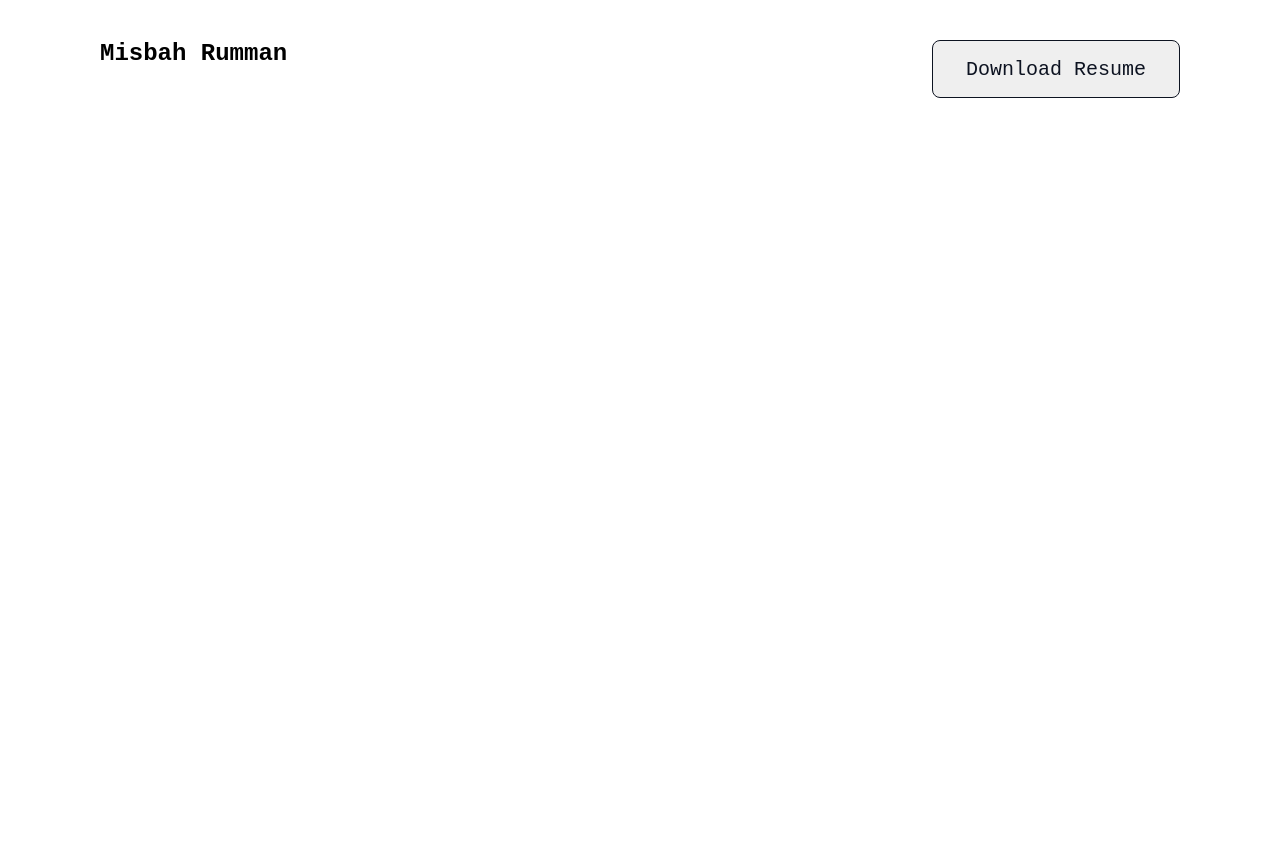
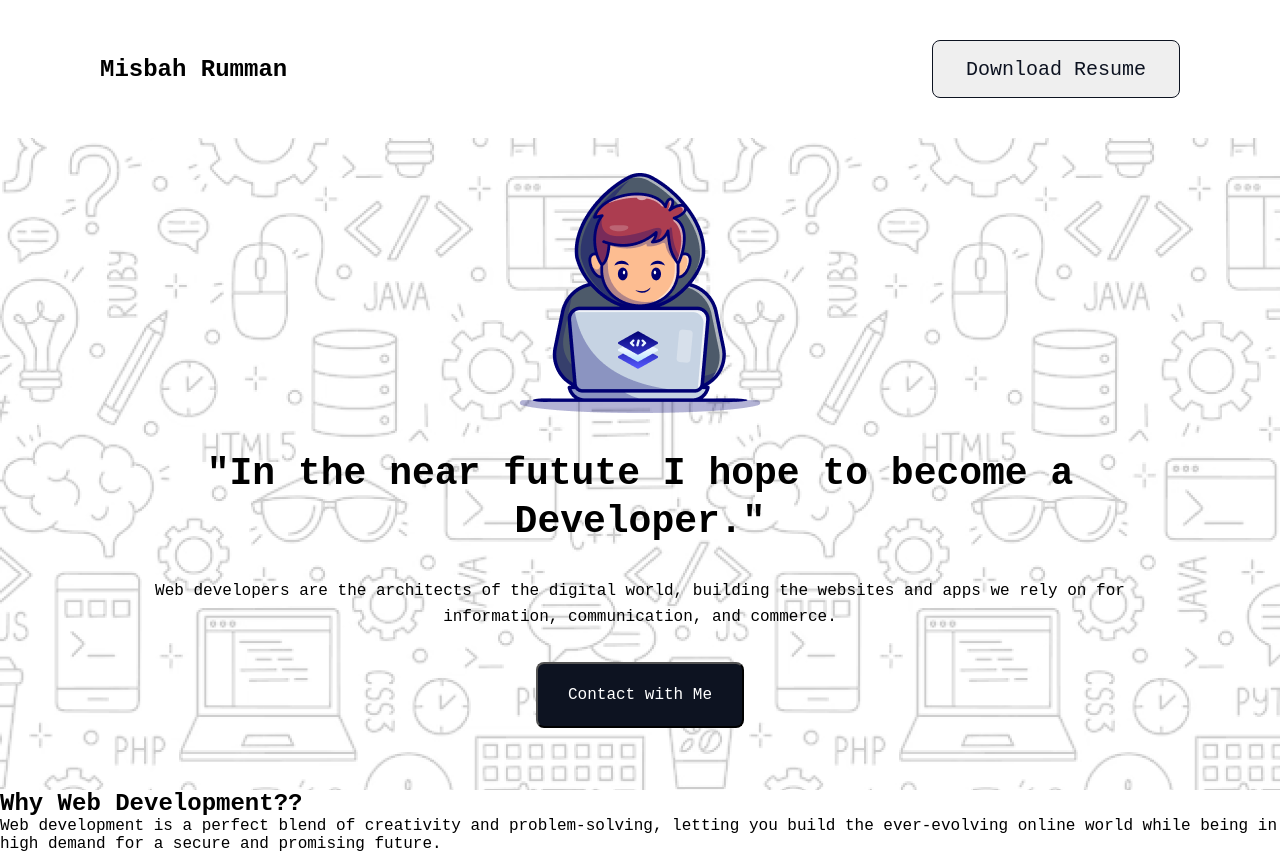
Before and after one commit to misbahcuir/Assignment-01, a plain HTML site: page index.html in a window 1280 px wide. Before the commit the page ends 800 px from the top, so only its background shows below. Drawn offline with Linux system fonts and the light colour scheme; a web font is replaced by a local one.

Commit message:
header added

```diff
--- a/index.html
+++ b/index.html
@@ -16,6 +16,41 @@
                 <button>Download Resume</button>
             </div>
         </nav>
+
+        <section class="hero">
+            <div class="hero-info">
+                <div>
+                    <img src="./assets/Group.png" alt="">
+                </div>
+                <div>
+                    <h1>"In the near futute I hope to become a Developer."</h1>
+                </div>
+                <div>
+                    <p>
+                        Web developers are the architects of the digital world, building the websites and apps we rely on for information, communication, and commerce. </p>
+                </div>
+                <div>
+                    <button >
+                        <a href="#call-to-action">Contact with Me</a>
+                    </button>
+                </div>
+            </div>
+        </section>
+
     </header>
+
+    <main>
+        <section class="why-web">
+            <div class="web-info">
+                <div class="web-title">
+                    <h2>Why Web Development??</h2>
+                    <p>Web development is a perfect blend of creativity and problem-solving, letting you build the ever-evolving online world while being in high demand for a secure and promising future.</p>
+                </div>
+                <div></div>
+                <div></div>
+                <div></div>
+            </div>
+        </section>
+    </main>
 </body>
 </html>
--- a/style.css
+++ b/style.css
@@ -8,6 +8,7 @@
 nav{
     display: flex;
     justify-content: space-between;
+    align-items: center;
     padding: 40px 100px;
 }
 .nav-btn button{
@@ -22,3 +23,52 @@ nav{
     line-height: 23px;
     cursor: pointer;
 }
+
+/* Main Section */
+
+.hero{
+    height: 652px;
+    width: 100%;
+    background-image: url("./assets/Hero-bg.png");
+    display: flex;
+    justify-content: center;
+    align-items: center;
+}
+.hero-info{
+    width: 998px;
+    height: 582px;
+    display: flex;
+    flex-direction: column;
+    align-items: center;
+}
+.hero-info h1{
+    font-size: 38px;
+    font-weight: 600;
+    line-height: 48px;
+    text-align: center;
+    margin-top: 32px;
+}
+.hero-info p{
+    font-size: 16px;
+    font-weight: 400;
+    line-height: 26px;
+    text-align: center;
+    margin-top: 32px;
+    margin-bottom: 32px;
+}
+.hero-info button{
+    width: 208px;
+    height: 66px;
+    padding: 21px 24px;
+    border-radius: 8px;
+    background: rgb(13, 19, 33);
+    cursor: pointer;
+}
+.hero-info button a{
+    font-size: 16px;
+    font-weight: 400;
+    color: rgb(255, 255, 255);
+    text-decoration: none;
+}
+
+.why-web
```
Also changed, not shown: 1 other file.
